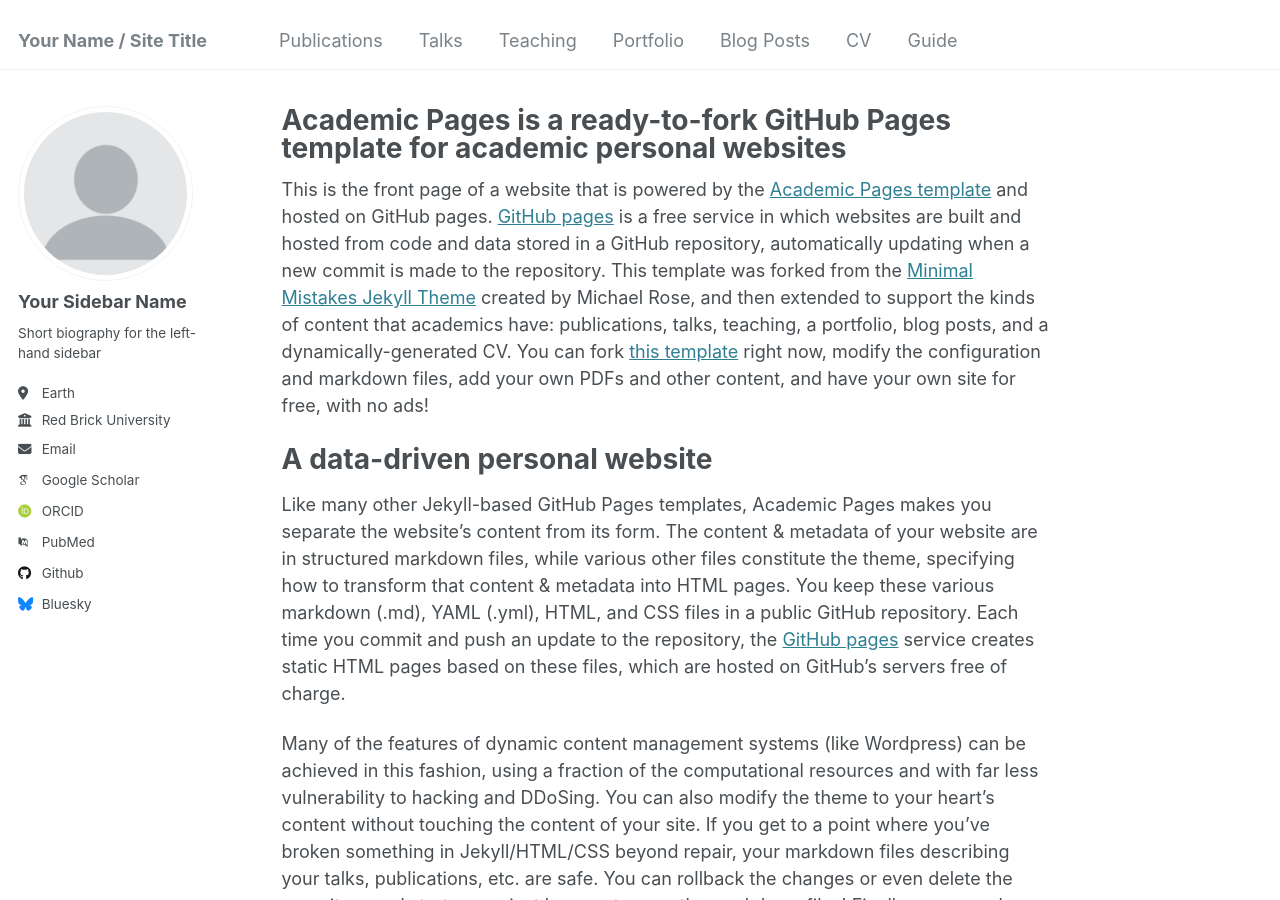
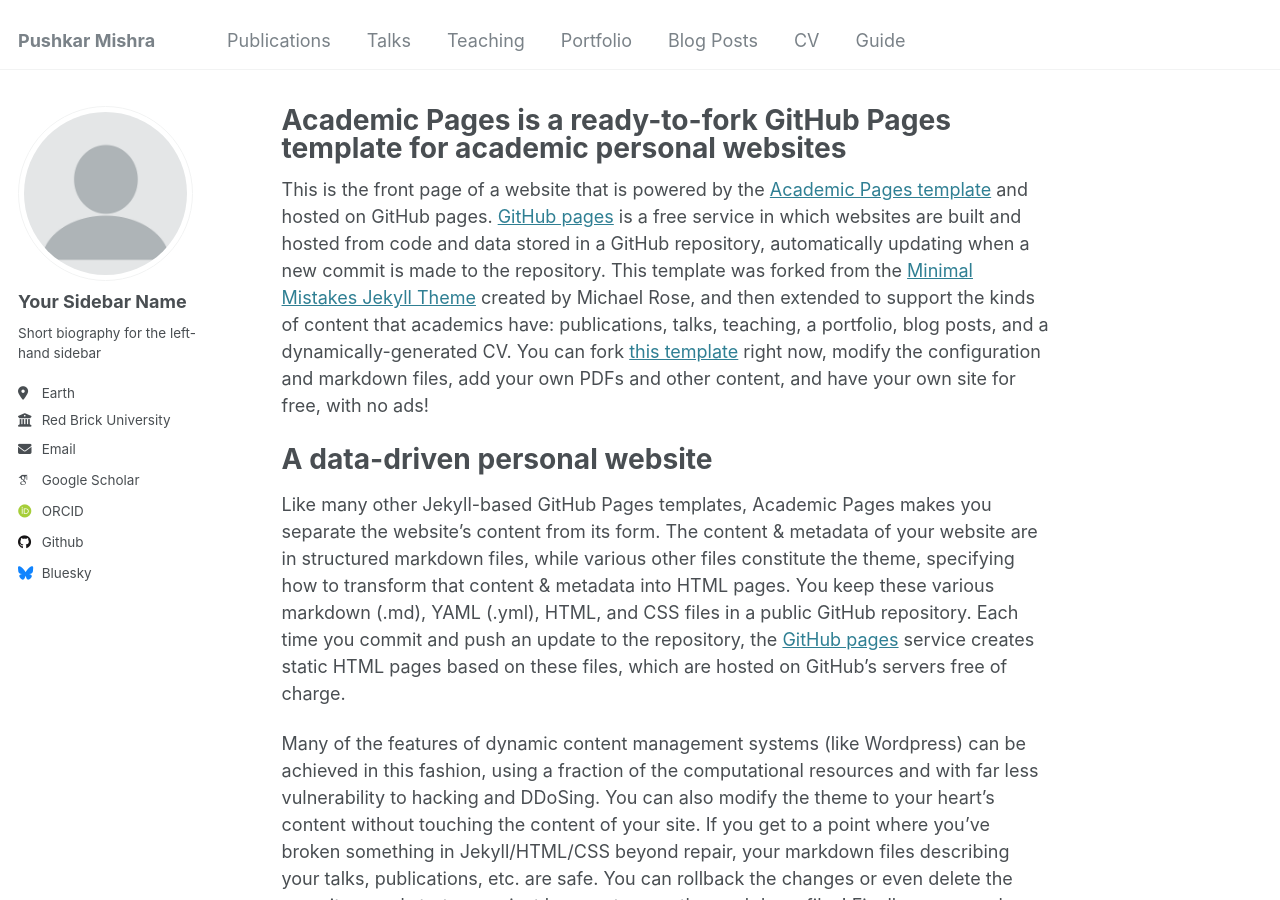
Before and after one commit to mepushkar/mepushkar.github.io, a Jekyll site: the page built from _pages/about.md, in a window 1280 px wide and 900 px high. Built offline with Jekyll 4.4.1, drawn with Linux system fonts in a browser that asks for light colours; some web fonts are replaced.

Commit message:
Update _config.yml

```diff
--- a/_config.yml
+++ b/_config.yml
@@ -8,11 +8,11 @@
 
 # Basic Site Settings
 locale                   : "en-US"
-title                    : "Your Name / Site Title"
+title                    : "Pushkar Mishra"
 title_separator          : "-"
 name                     : &name "Your Name"
 description              : &description "personal description"
-url                      : https://academicpages.github.io # the base hostname & protocol for your site e.g. "https://[your GitHub username].github.io"
+url                      : https://mepushkar.github.io # the base hostname & protocol for your site e.g. "https://[your GitHub username].github.io"
 baseurl                  : "" # the subpath of your site, e.g. "/blog"
 repository               : "academicpages/academicpages.github.io"
 
@@ -36,7 +36,7 @@
   impactstory      : # URL
   orcid            : "http://orcid.org/yourorcidurl"
   semantic         : # URL
-  pubmed           : "https://www.ncbi.nlm.nih.gov/pubmed/?term=john+snow"
+  pubmed           : #"https://www.ncbi.nlm.nih.gov/pubmed/?term=john+snow"
   researchgate     : # URL
   scopus           : # URL
 
```
